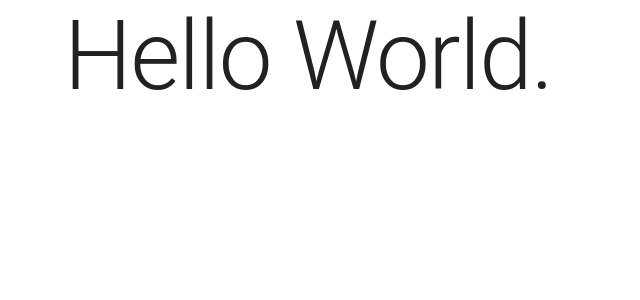
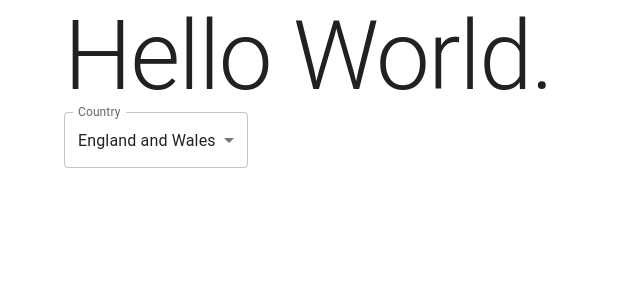
Before and after one commit to jake-warburton/cgl-tech-test, a React (Vite) app: page / in a window 1280 px wide. Shown: the top 300 px of the page, without its empty margins (0-640 px from the left). Built offline with nearby package versions, Linux system fonts and the light colour scheme.

Commit message:
stage 1: render QuestionnaireForm in app shell

```diff
--- a/src/App.tsx
+++ b/src/App.tsx
@@ -1,4 +1,5 @@
 import { Container, CssBaseline, Typography } from "@mui/material";
+import { QuestionnaireForm } from "./components/QuestionnaireForm/QuestionnaireForm";
 
 function App() {
   return (
@@ -8,6 +9,8 @@ function App() {
         <Typography variant="h1" component="h1">
           Hello World.
         </Typography>
+
+        <QuestionnaireForm onSubmit={() => {}} />
       </Container>
     </>
   );
```
